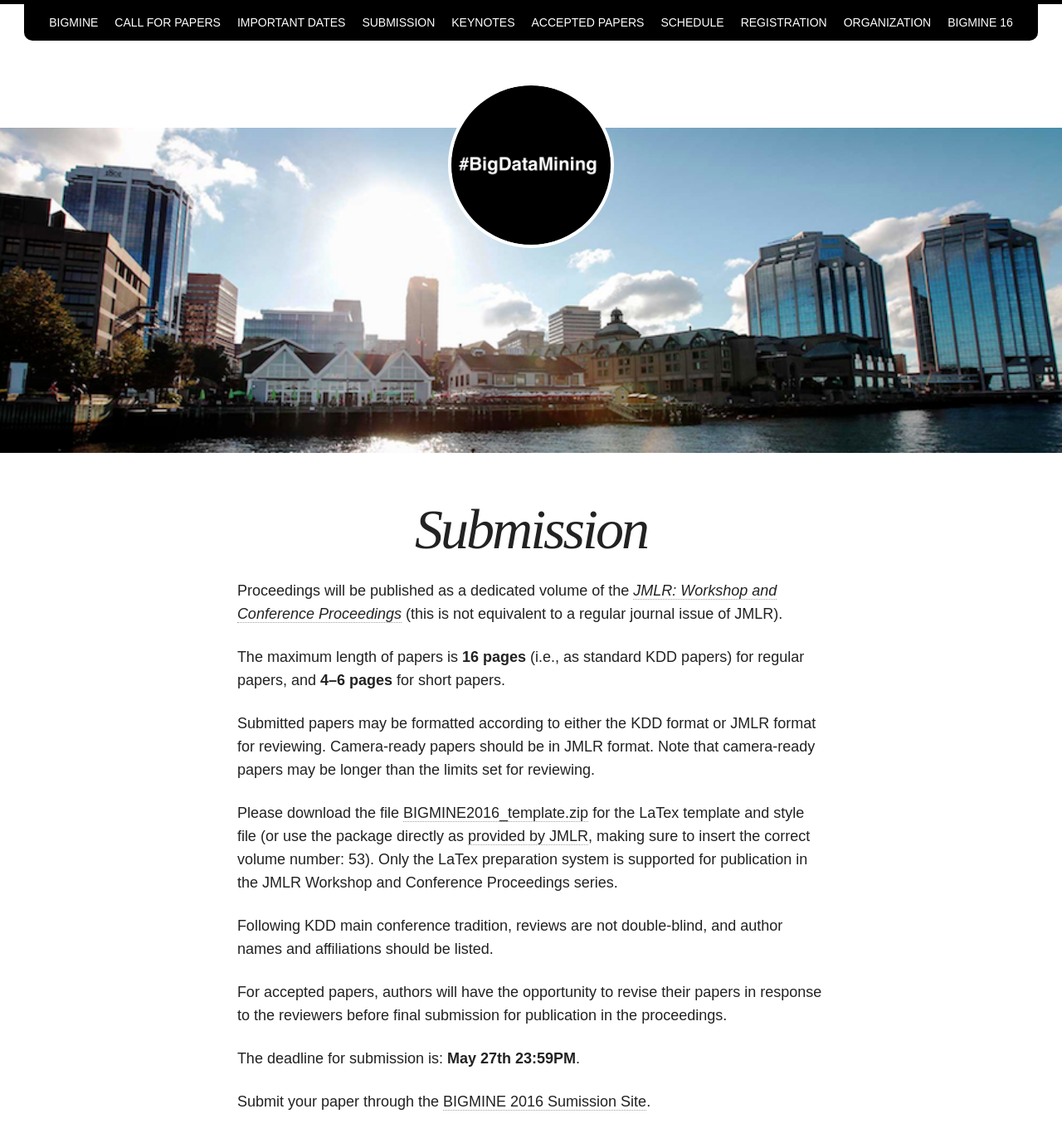
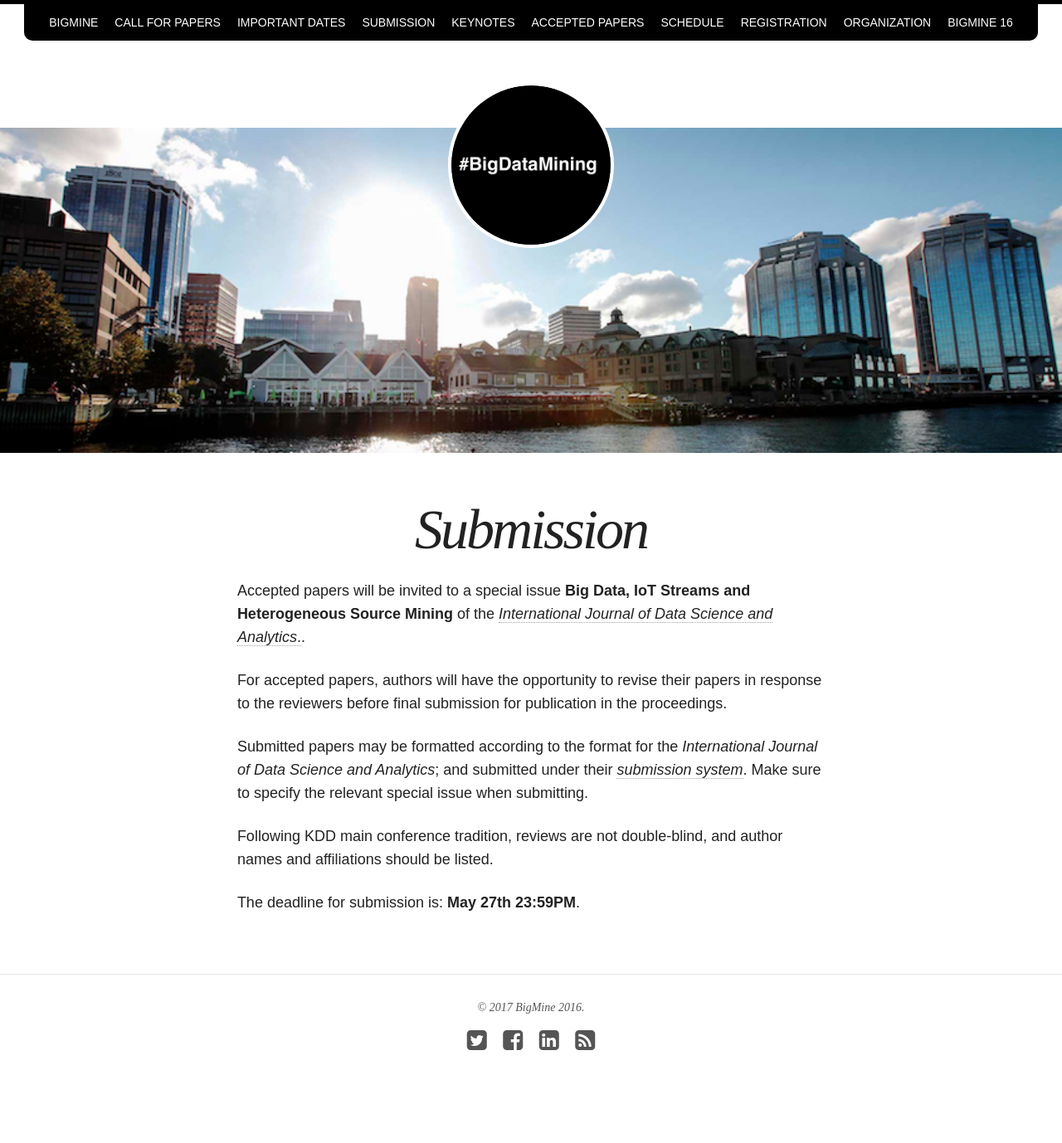
Before and after one commit to bigmine/bigmine17, a Jekyll site: the page built from submission.md, in a window 1280 px wide and 1400 px high. Shown: the top 1378 px of the window at 83% size. Built offline with Jekyll 4.4.1, drawn with Linux system fonts in a browser that asks for light colours; nearby versions of some CDN libraries.

Commit message:
update with prelim submission details

```diff
--- a/submission.md
+++ b/submission.md
@@ -5,18 +5,21 @@ image:
   feature: sf1.png
 ---
 
-Proceedings will be published as a dedicated volume of the [*JMLR: Workshop and Conference Proceedings*](http://jmlr.csail.mit.edu/proceedings/) (this is not equivalent to a regular journal issue of JMLR).
+Accepted papers will be invited to a special issue **Big Data, IoT Streams and Heterogeneous Source Mining** of the [*International Journal of Data Science and Analytics*.](https://www.editorialmanager.com/jdsa/).
 
-The maximum length of papers is **16 pages** (i.e., as standard KDD papers) for regular papers, and **4--6 pages** for short papers.
+For accepted papers, authors will have the opportunity to revise their papers in response to the reviewers before final submission for publication in the proceedings.
 
-Submitted papers may be formatted according to either the KDD format or JMLR format for reviewing. Camera-ready papers should be in JMLR format. Note that camera-ready papers may be longer than the limits set for reviewing.
+<!-- Proceedings will be published as a dedicated volume of the [*JMLR: Workshop and Conference Proceedings*](http://jmlr.csail.mit.edu/proceedings/) (this is not equivalent to a regular journal issue of JMLR). -->
 
-Please download the file [BIGMINE2016_template.zip](BIGMINE2016_template.zip) for the LaTex template and style file (or use the package directly as [provided by JMLR](http://ctan.org/tex-archive/macros/latex/contrib/jmlr), making sure to insert the correct volume number: 53). Only the LaTex preparation system is supported for publication in the JMLR Workshop and Conference Proceedings series.
+<!-- The maximum length of papers is **16 pages** (i.e., as standard KDD papers) for regular papers, and **4-6 pages** for short papers. -->
+
+Submitted papers may be formatted according to the format for the *International Journal of Data Science and Analytics*; and submitted under their [*submission system*](https://www.editorialmanager.com/jdsa/). Make sure to specify the relevant special issue when submitting. <!-- Camera-ready papers should be in JMLR format. Note that camera-ready papers may be longer than the limits set for reviewing. -->
+
+<!-- Please download the file [BIGMINE2016_template.zip](BIGMINE2016_template.zip) for the LaTex template and style file (or use the package directly as [provided by JMLR](http://ctan.org/tex-archive/macros/latex/contrib/jmlr), making sure to insert the correct volume number: 53). Only the LaTex preparation system is supported for publication in the JMLR Workshop and Conference Proceedings series. -->
 
 Following KDD main conference tradition, reviews are not double-blind, and author names and affiliations should be listed.
 
-For accepted papers, authors will have the opportunity to revise their papers in response to the reviewers before final submission for publication in the proceedings.
 
 The deadline for submission is: **May 27th 23:59PM**.
 
-Submit your paper through the [BIGMINE 2016 Sumission Site](https://easychair.org/conferences/?conf=bigmine2016).
+<!-- Submit your paper through the [BIGMINE 2016 Sumission Site](https://easychair.org/conferences/?conf=bigmine2016). -->
```
